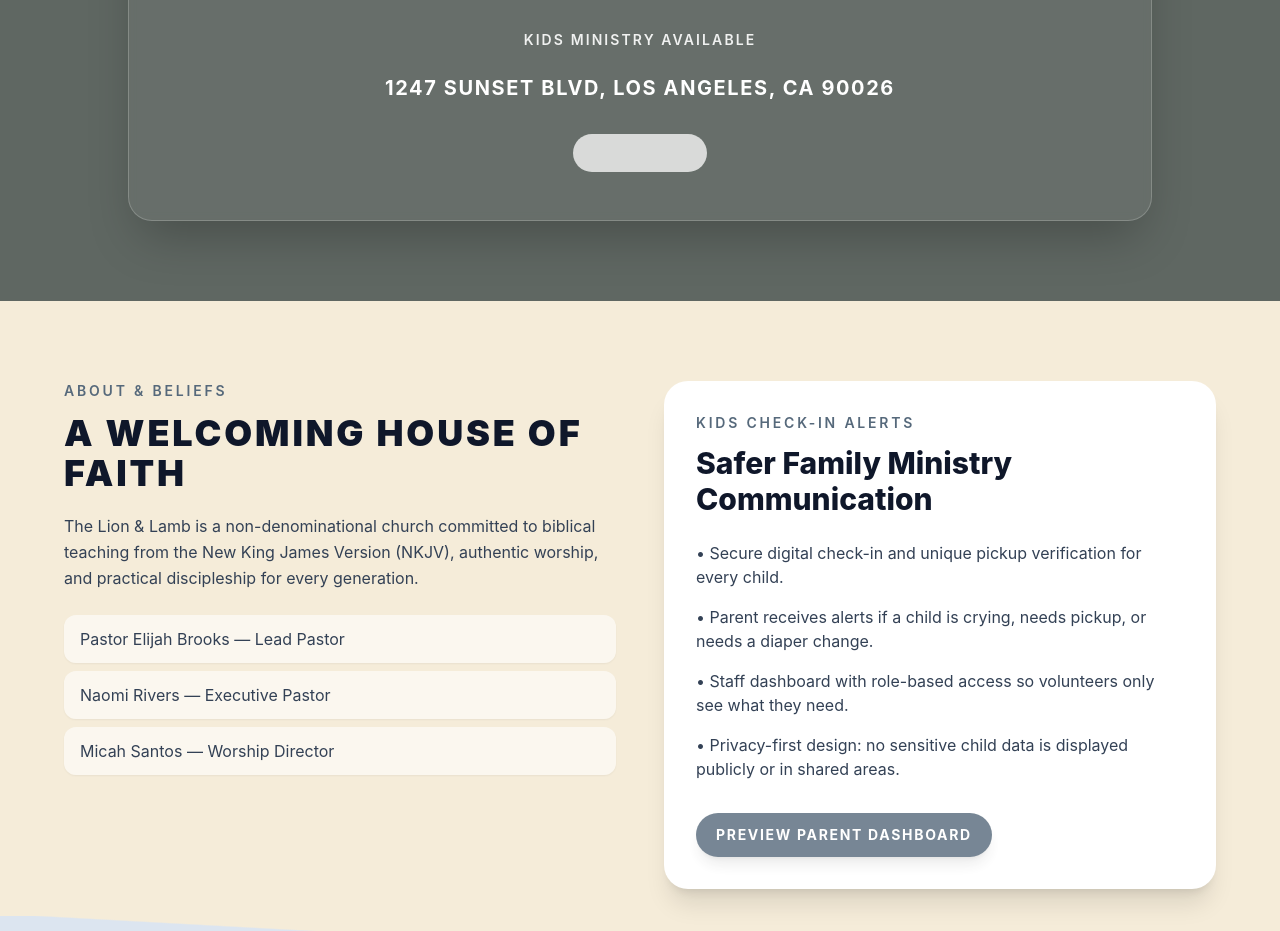
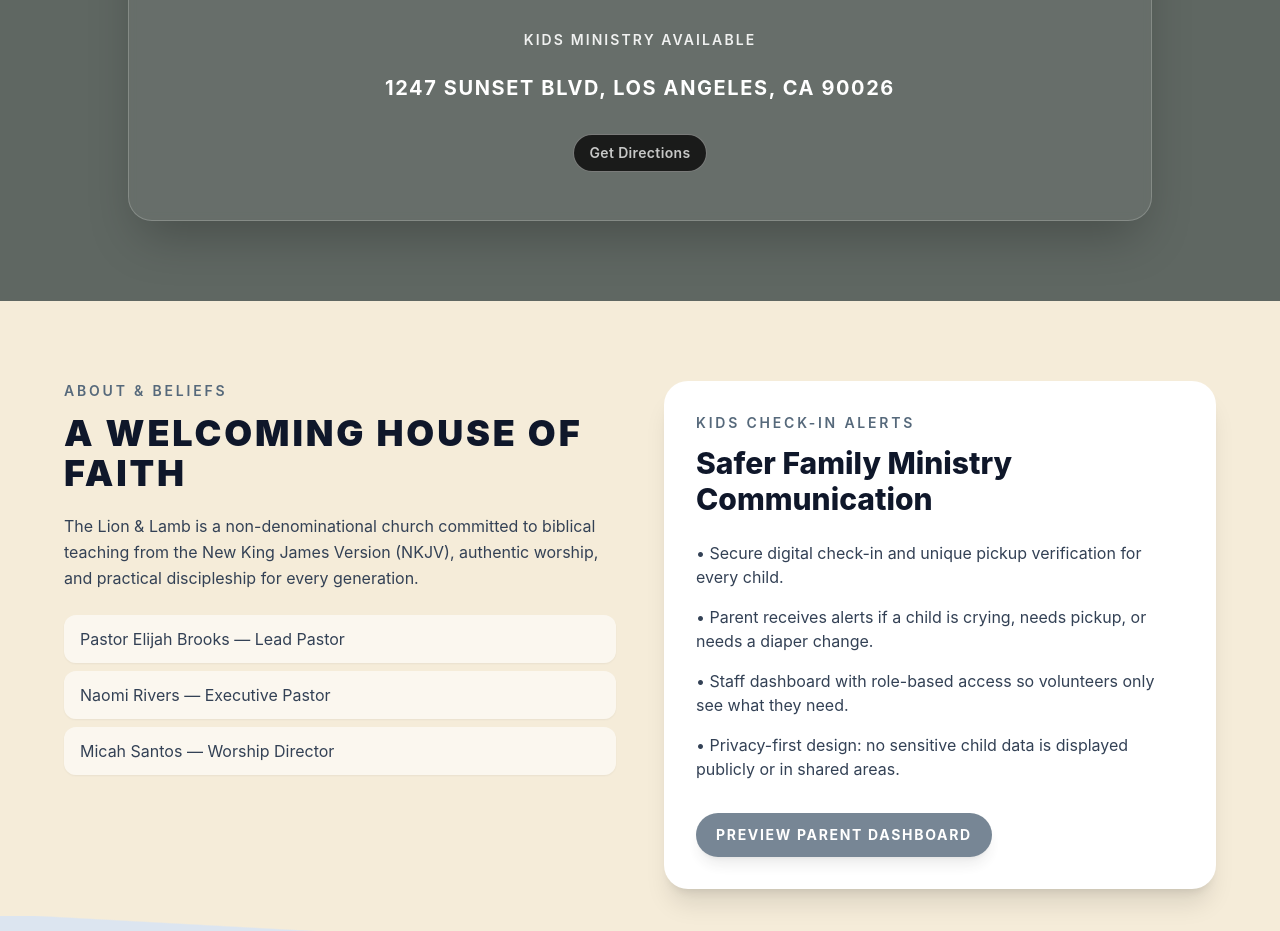
Before and after one commit to Johnny0182/church-website, a Next.js app: page / in a window 1280 px wide. Shown: the part 1100-2031 px from the top of the page. Built offline with nearby package versions, Linux system fonts and the light colour scheme.

Commit message:
text change and favicon add

```diff
--- a/app/page.tsx
+++ b/app/page.tsx
@@ -125,7 +125,7 @@ export default function Home() {
           </div>
           <p className="mt-8 text-sm font-semibold uppercase tracking-[0.15em] text-white/90">Kids ministry available</p>
           <p className="mt-6 text-xl font-bold uppercase tracking-[0.08em]">1247 Sunset Blvd, Los Angeles, CA 90026</p>
-          <button type="button" disabled className={disabledClass + ' mt-8 border-white bg-white text-black/90'}>
+          <button type="button" disabled className={disabledClass + ' mt-8 border-white bg-black text-white'}>
             Get Directions
           </button>
         </div>
```
Also changed, not shown: 1 other file (tests, documents, lock files or other folders).
